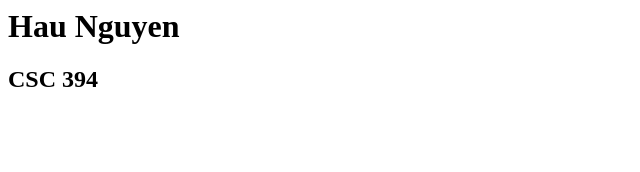
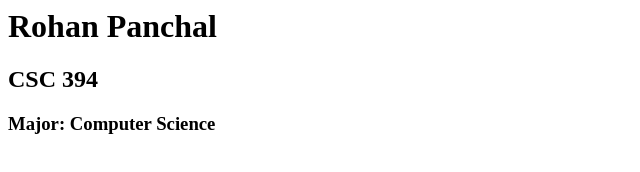
Before and after one commit to ashsatoshi666/csc-394-assignment-1, a plain HTML site: page index.html in a window 1280 px wide. Shown: the whole page, without its empty margins (0-640 px from the left). Drawn offline with Linux system fonts and the light colour scheme.

Commit message:
Update index.html

```diff
--- a/index.html
+++ b/index.html
@@ -1,9 +1,10 @@
 <html xmlns="http://www.w3.org/1999/xhtml" >
   <head>
-    <title>Hau Nguyen's Home Page</title>
+    <title>Rohan's Home Page</title>
   </head>
   <body>
-    <h1>Hau Nguyen</h1>
+    <h1>Rohan Panchal</h1>
     <h2>CSC 394</h2>
+    <h3>Major: Computer Science</h3>
   </body>
 </html>
```
